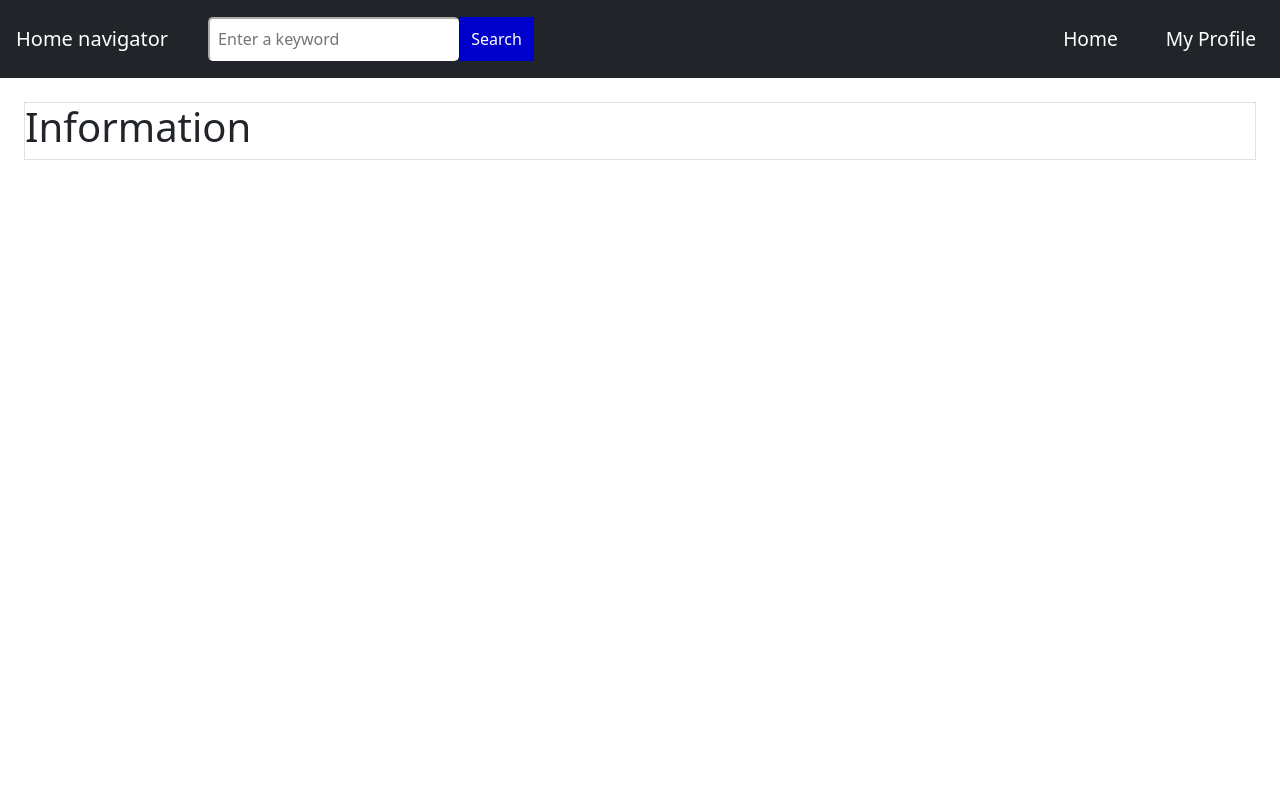
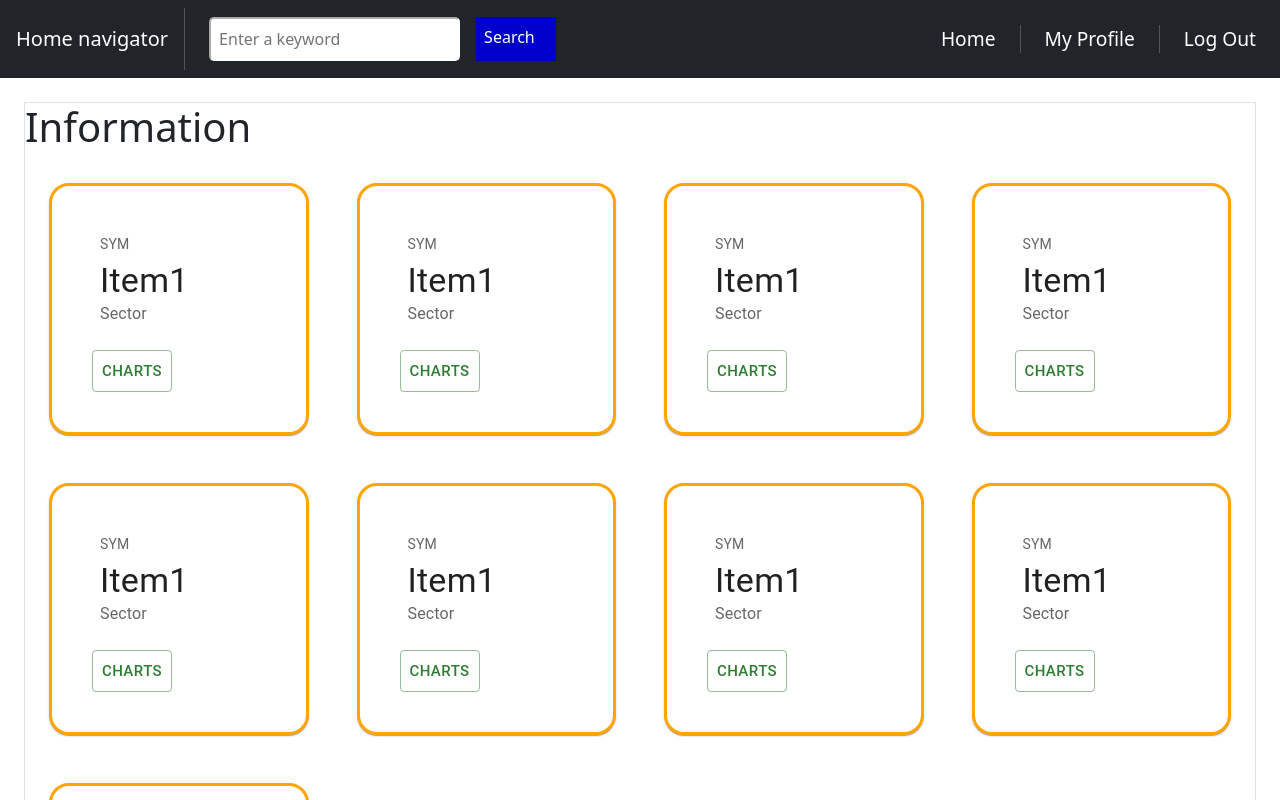
Before and after one commit to aseemsahoo/stock-exchange-ui, a React (Create React App) app: page /home in a window 1280 px wide. Shown: the top 800 px of the page. Built offline with nearby package versions, Linux system fonts and the light colour scheme.

Commit message:
fixed form button alignments

```diff
--- a/src/components/Forms/form-button/FormButton.css
+++ b/src/components/Forms/form-button/FormButton.css
@@ -1,6 +1,6 @@
 button{
-    width: 50%;
     border-radius: 0;
     border-color:white;
+    display: flex;
     background-color: yellowgreen;
 }
--- a/src/components/Forms/form-button/FormButton.js
+++ b/src/components/Forms/form-button/FormButton.js
@@ -20,7 +20,7 @@ let isSelected = false;
     }
     return (
         <button onClick={onClick}
-        className="btn btn-warning btn-lg btn-block" > {text}</button>
+        className="btn btn-warning p-3 w-25 m-1 btn-lg btn-block" > {text}</button>
     )
 }
 
--- a/src/components/Forms/form/Form.js
+++ b/src/components/Forms/form/Form.js
@@ -12,8 +12,8 @@ export default class Form extends Component {
     return (
       <>
       <Navigation></Navigation>
-      <div class="container w-75 mx-auto">
-        <div class="container w-50 mt-4 mb-4 mx-auto">
+      <div class="container-fluid w-75 justify-content-center">
+        <div class="container w-100 mt-4 mb-4 text-center">
           <FormButton text="Login" />
           <FormButton text="Signup" />
         </div>
--- a/src/components/Home/Navigation/NavigationHome.css
+++ b/src/components/Home/Navigation/NavigationHome.css
@@ -10,7 +10,7 @@ input{
     border-color: white;
 }
 button{
-    width: 75px;
+    width: 80px;
     padding: 8px;
     border-width: 0;
     border-radius: 5px;
--- a/src/components/Home/Navigation/NavigationHome.js
+++ b/src/components/Home/Navigation/NavigationHome.js
@@ -1,19 +1,27 @@
 import "./NavigationHome.css";
+import Divider from '@mui/material/Divider';
+
 
 function NavigationHome() {
   return (
     <nav className="navbar top navbar-expand-lg navbar-dark bg-dark">
       <a className="navbar-brand p-2 m-2">Home navigator </a>
+        <Divider sx={{  bgcolor: "white" }}  orientation="vertical" flexItem />
       <div className="col d-flex mx-4">
         <input type="text" placeholder="Enter a keyword" />
-        <button> Search </button>
+        <button className='mx-3'> Search </button>
       </div>
       <ul class="nav justify-content-end">
         <li class="nav-item mx-4">
             <a> Home </a>
         </li>
+        <Divider sx={{  bgcolor: "white" }}  orientation="vertical" flexItem />
         <li class="nav-item mx-4">
             <a> My Profile </a>
+        </li>
+        <Divider sx={{ bgcolor: "white" }}  orientation="vertical" flexItem />
+        <li class="nav-item mx-4">
+            <a> Log Out </a>
         </li>
       </ul>
     </nav>
--- /dev/null
+++ b/src/components/Home/Stocks/stock/Stock.js
@@ -0,0 +1,31 @@
+import * as React from 'react';
+import Box from '@mui/material/Box';
+import Card from '@mui/material/Card';
+import CardActions from '@mui/material/CardActions';
+import CardContent from '@mui/material/CardContent';
+import Button from '@mui/material/Button';
+import Typography from '@mui/material/Typography';
+
+
+const Stock = () => {
+  return (
+    <Card  sx={{ border: '3px solid orange', borderRadius : '20px', m: 1, p: 4,  display: 'block'}}>
+      <CardContent>
+        <Typography sx={{ fontSize: 14 }} color="text.secondary" gutterBottom>
+          SYM
+        </Typography>
+        <Typography variant="h4" component="div">
+          Item1
+        </Typography>
+        <Typography color="text.secondary">
+          Sector
+        </Typography>
+      </CardContent>
+      <CardActions>
+        <Button variant="outlined" color="success" size="large"> Charts </Button>
+      </CardActions>
+    </Card>
+  )
+}
+
+export default Stock
--- a/src/components/Home/home/Home.js
+++ b/src/components/Home/home/Home.js
@@ -1,15 +1,46 @@
-import React from 'react'
-import NavigationHome from '../Navigation/NavigationHome'
+import React from "react";
+import NavigationHome from "../Navigation/NavigationHome";
+import Stock from "../Stocks/stock/Stock";
+import Divider from "@mui/material/Divider";
 
 const Home = () => {
   return (
     <>
-        <NavigationHome></NavigationHome>
-        <div className='m-4 border'>
-            <h1> Information</h1>
+      <NavigationHome></NavigationHome>
+      <div className="m-4 border">
+        <h1> Information</h1>
+        <div className="d-flex flex-wrap justify-content-start">
+          <div className="col-md-3 p-3">
+            <Stock></Stock>
+          </div>
+          <div className="col-md-3 p-3">
+            <Stock></Stock>
+          </div>
+          <div className="col-md-3 p-3">
+            <Stock></Stock>
+          </div>
+          <div className="col-md-3 p-3">
+            <Stock></Stock>
+          </div>
+          <div className="col-md-3 p-3">
+            <Stock></Stock>
+          </div>
+          <div className="col-md-3 p-3">
+            <Stock></Stock>
+          </div>
+          <div className="col-md-3 p-3">
+            <Stock></Stock>
+          </div>
+          <div className="col-md-3 p-3">
+            <Stock></Stock>
+          </div>
+          <div className="col-md-3 p-3">
+            <Stock></Stock>
+          </div>
         </div>
+      </div>
     </>
-  )
-}
+  );
+};
 
-export default Home
+export default Home;
```
